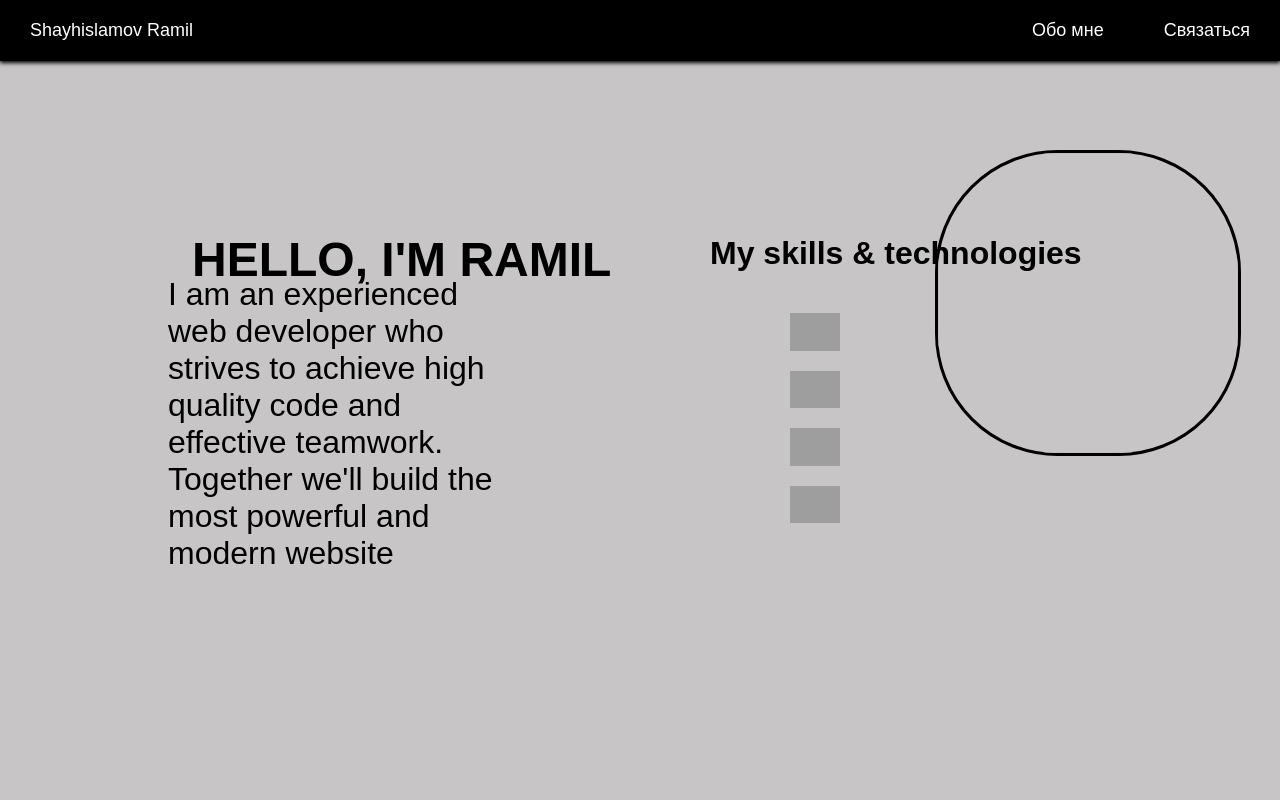
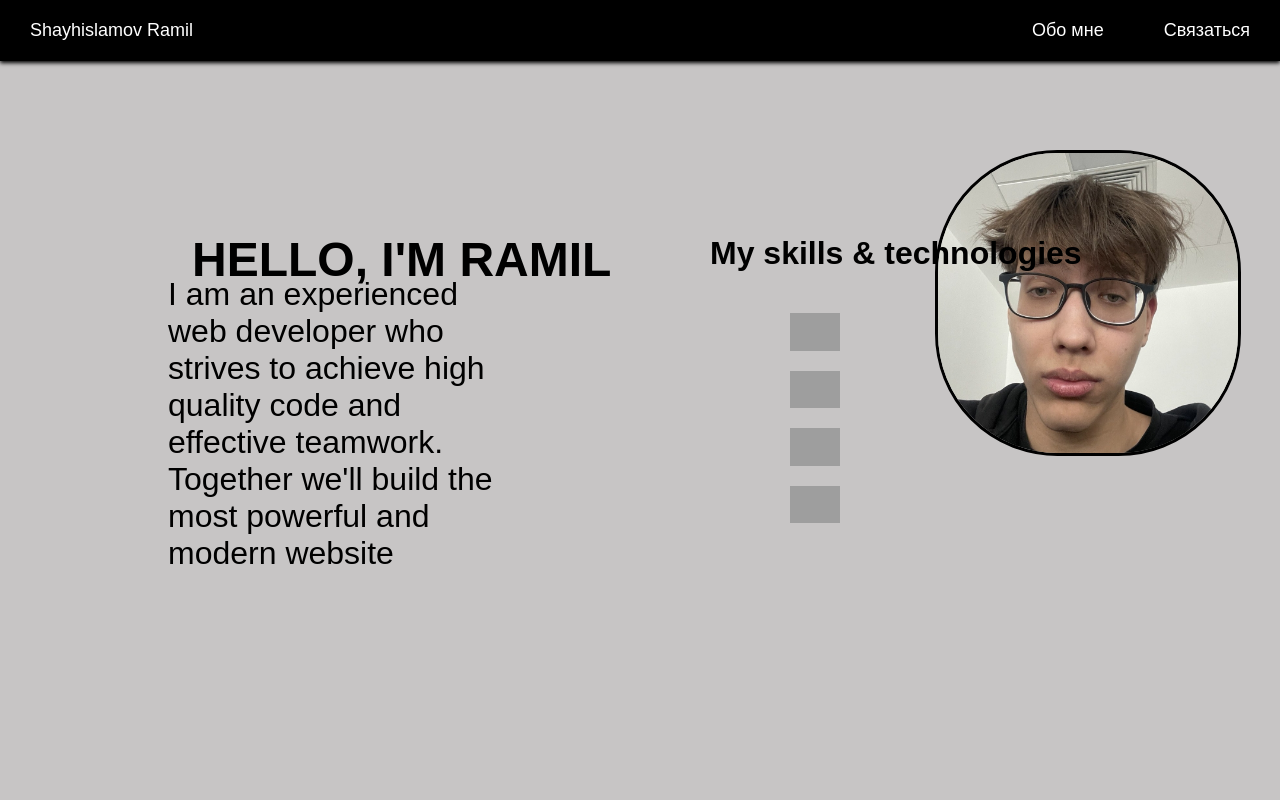
Before and after one commit to law1om/portfolio, a plain HTML site: page index.html in a window 1280 px wide. Shown: the top 800 px of the page. Drawn offline with Linux system fonts and the light colour scheme; grey boxes are pictures that could not be loaded.

Commit message:
Update index.html

```diff
--- a/index.html
+++ b/index.html
@@ -28,7 +28,7 @@
       I am an experienced web developer who strives to achieve high quality code and effective teamwork. Together we'll build the most powerful and modern website
     </section>
     <p class="circle-image">
-    <img src="image\Иван.jpeg">
+    <img src="img\Иван.jpeg">
     </p>
 
   <div id="skills">
```
